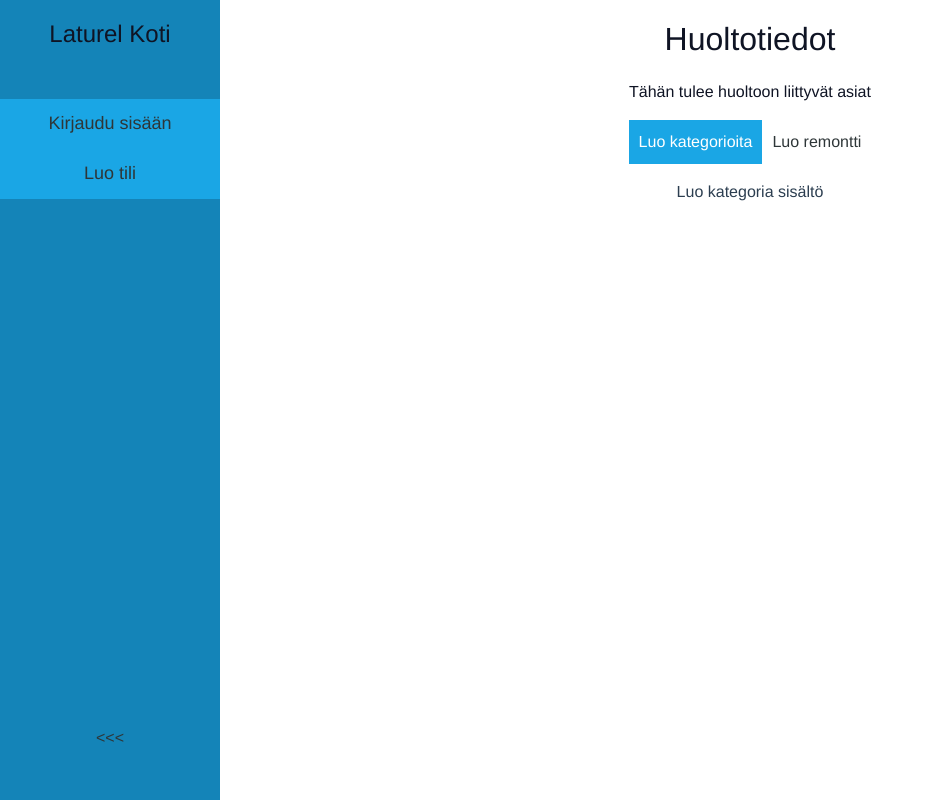
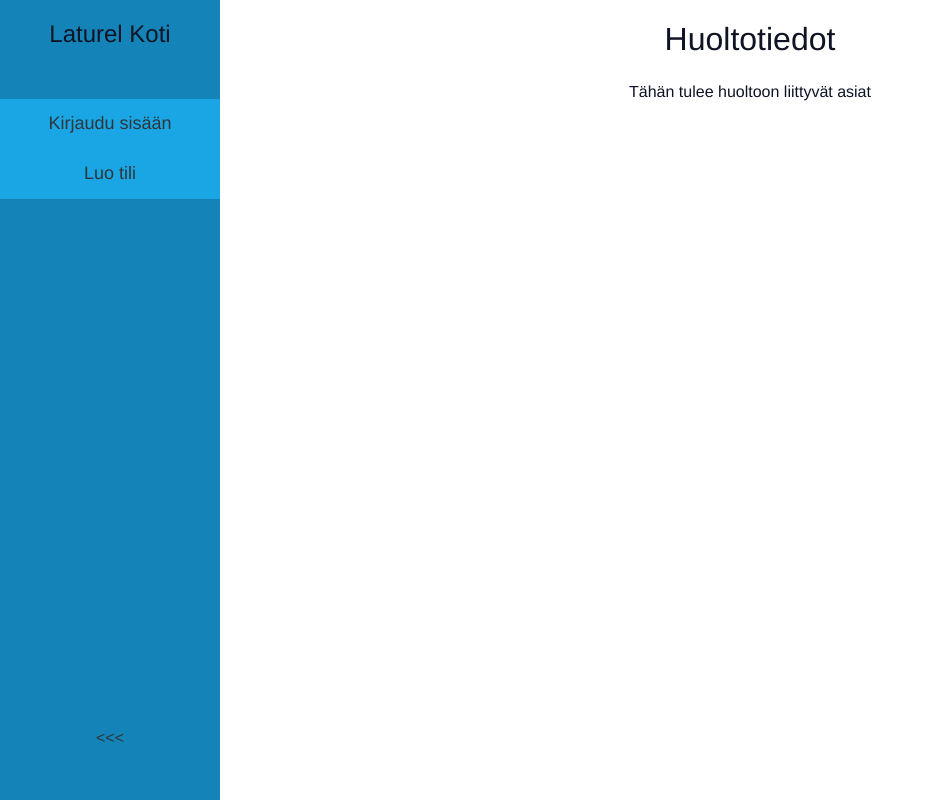
Before and after one commit to Zigelzi/laturel-home-spa, a Vue app: page /huolto in a window 1280 px wide. Shown: the whole page, without its empty margins (0-934 px from the left). Built offline with nearby package versions, Linux system fonts and the light colour scheme.

Commit message:
Removed unneccessary Tabs component

```diff
--- a/src/components/general/Tabs.vue
+++ /dev/null
@@ -1,49 +0,0 @@
-<template>
-  <div>
-    <div>
-      <ul class="tabs-menu">
-        <li
-          v-for="(tab, index) in tabs"
-          :key="index"
-          class="tab"
-          :class="{ tab__active: isActive(tab.activeName) }"
-        >
-          <a :href="tab.link" @click="setActive(tab.activeName)">
-            {{ tab.title }}
-          </a>
-        </li>
-      </ul>
-      <div class="tabs-content">
-        <div class="tab-pane">
-          {{ activeTab.content }}
-        </div>
-      </div>
-    </div>
-  </div>
-</template>
-<script>
-export default {
-  props: {
-    tabs: Array
-  },
-  data() {
-    return {
-      activeItem: this.tabs[0].activeName
-    };
-  },
-  methods: {
-    isActive(menuItem) {
-      return this.activeItem === menuItem;
-    },
-    setActive(menuItem) {
-      this.activeItem = menuItem;
-    }
-  },
-  computed: {
-    activeTab() {
-      // Filter the tabs array to match currently selected item from the tabs
-      return this.tabs.filter(tab => tab.activeName === this.activeItem)[0];
-    }
-  }
-};
-</script>
--- a/src/views/Services.vue
+++ b/src/views/Services.vue
@@ -2,41 +2,10 @@
   <div>
     <h1 class="content-title">Huoltotiedot</h1>
     <p>Tähän tulee huoltoon liittyvät asiat</p>
-    <Tabs :tabs="tabs" />
   </div>
 </template>
 <script>
-import Tabs from "@/components/general/Tabs";
 export default {
-  components: {
-    Tabs
-  },
-  data() {
-    return {
-      activeItem: "createCategory",
-      tabs: [
-        {
-          title: "Luo kategorioita",
-          activeName: "createCategory",
-          content: "Luo kategoria sisältö",
-          link: "#luo_kategorioita"
-        },
-        {
-          title: "Luo remontti",
-          activeName: "createService",
-          content: "Luo remontti sisältö",
-          link: "#luo_remontti"
-        }
-      ]
-    };
-  },
-  methods: {
-    isActive(menuItem) {
-      return this.activeItem === menuItem;
-    },
-    setActive(menuItem) {
-      this.activeItem = menuItem;
-    }
-  }
+  components: {}
 };
 </script>
```
